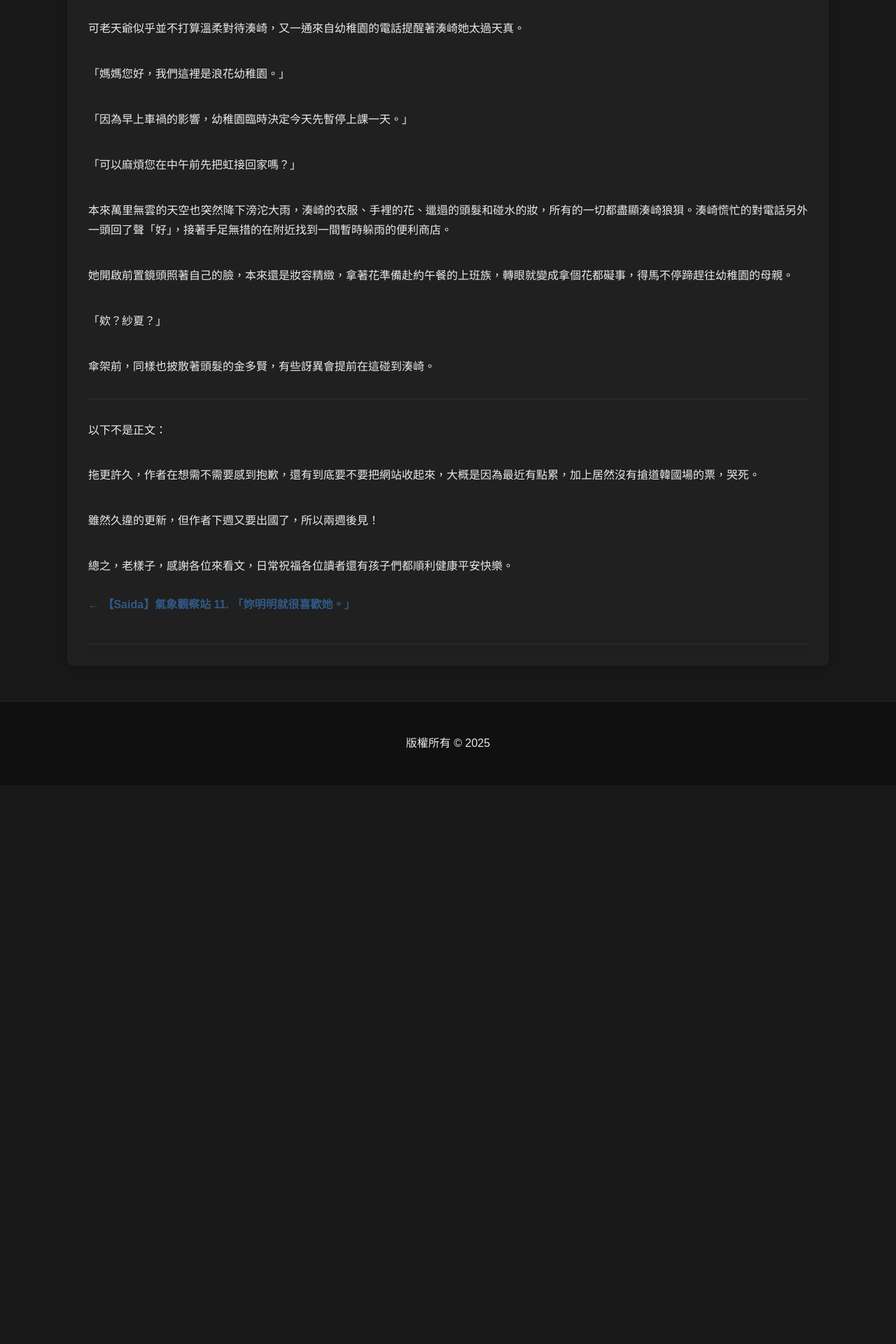
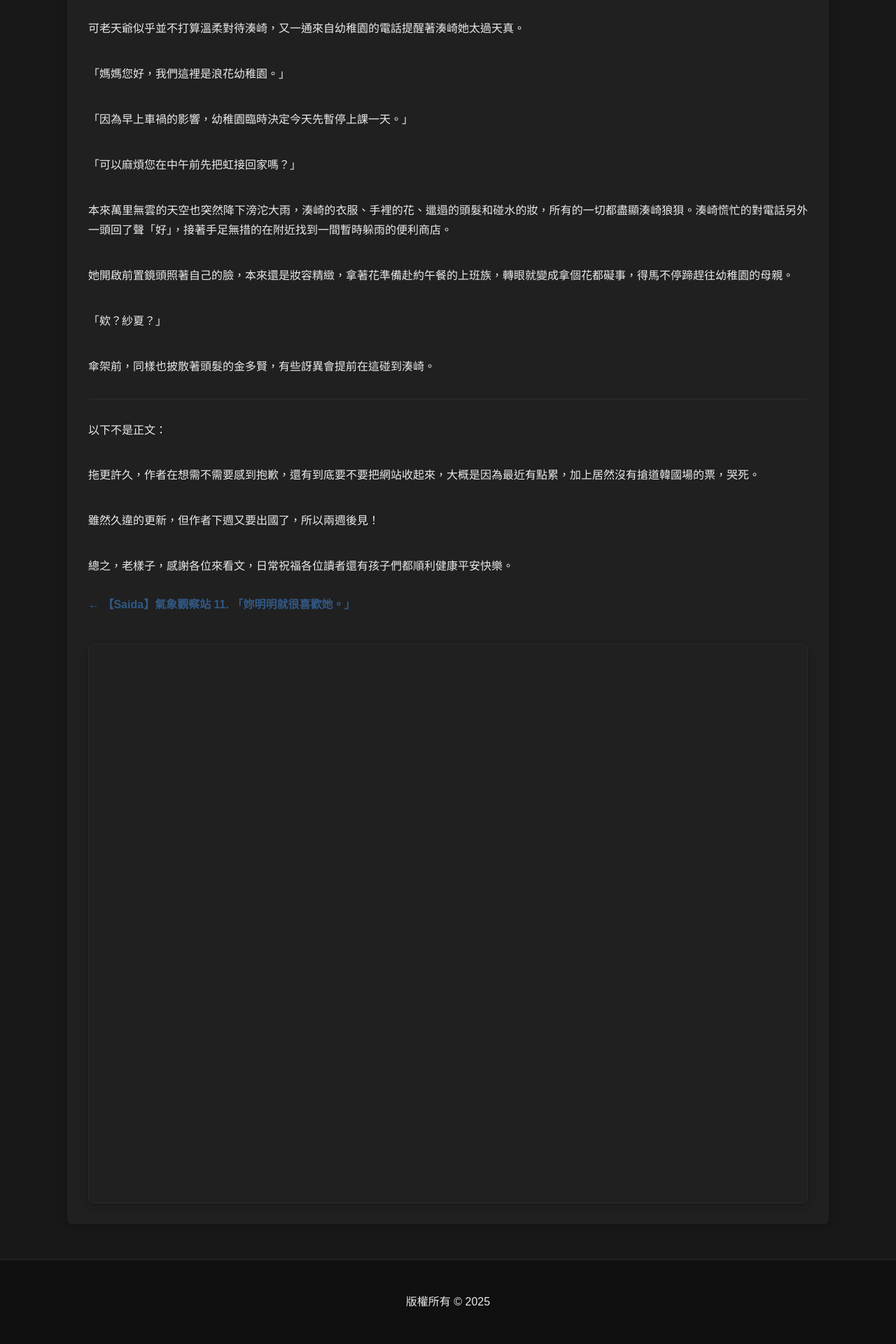
Before and after one commit to thekingwithdonkeyears/website, a Jekyll site: the page built from _posts/2025-06-27-Saida-氣象觀察站-12-我還真是個大壞人.md, in a window 1280 px wide. Shown: the part 1572-3492 px from the top of the page at 70% size. Built offline with Jekyll 4.4.1, drawn with Linux system fonts in a browser that asks for light colours; comment, search, counter and statistics services are not loaded; before the commit the page ends 2694 px from its top, so only the background shows below that.

Commit message:
Update style.css

```diff
--- a/assets/css/style.css
+++ b/assets/css/style.css
@@ -247,6 +247,7 @@ button:hover {
 
 #cusdis_thread {
     width: 100%;
+    min-height: 800px;
     background-color: var(--content-bg);
     border: 1px solid var(--border-color);
     border-radius: 8px;
@@ -254,15 +255,12 @@ button:hover {
     /* 不設定 overflow 或固定 height，讓 JS 自行控制 */
 }
 
-/* 給 iframe 100% 寬，不干涉高度 */
 #cusdis_thread iframe {
-    display: block !important;
-    width: 100% !important;
-    border: none !important;
-    height: auto !important;
-    min-height: 0 !important;
+    display: block;
+    width: 100%;
+    border: none;
+    height: 800px !important;
 }
-
 /*==============================
     頁尾
 ===============================*/
```
